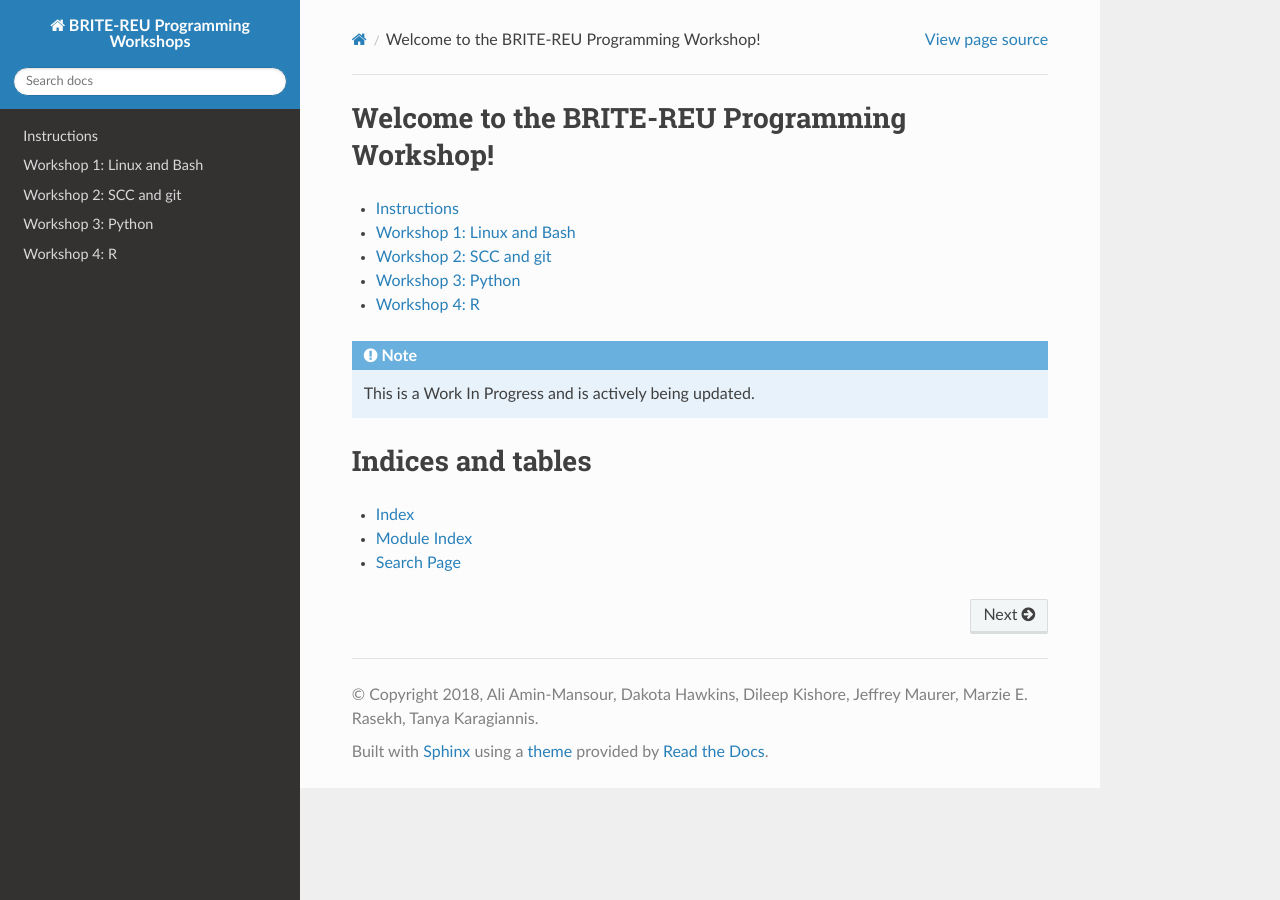
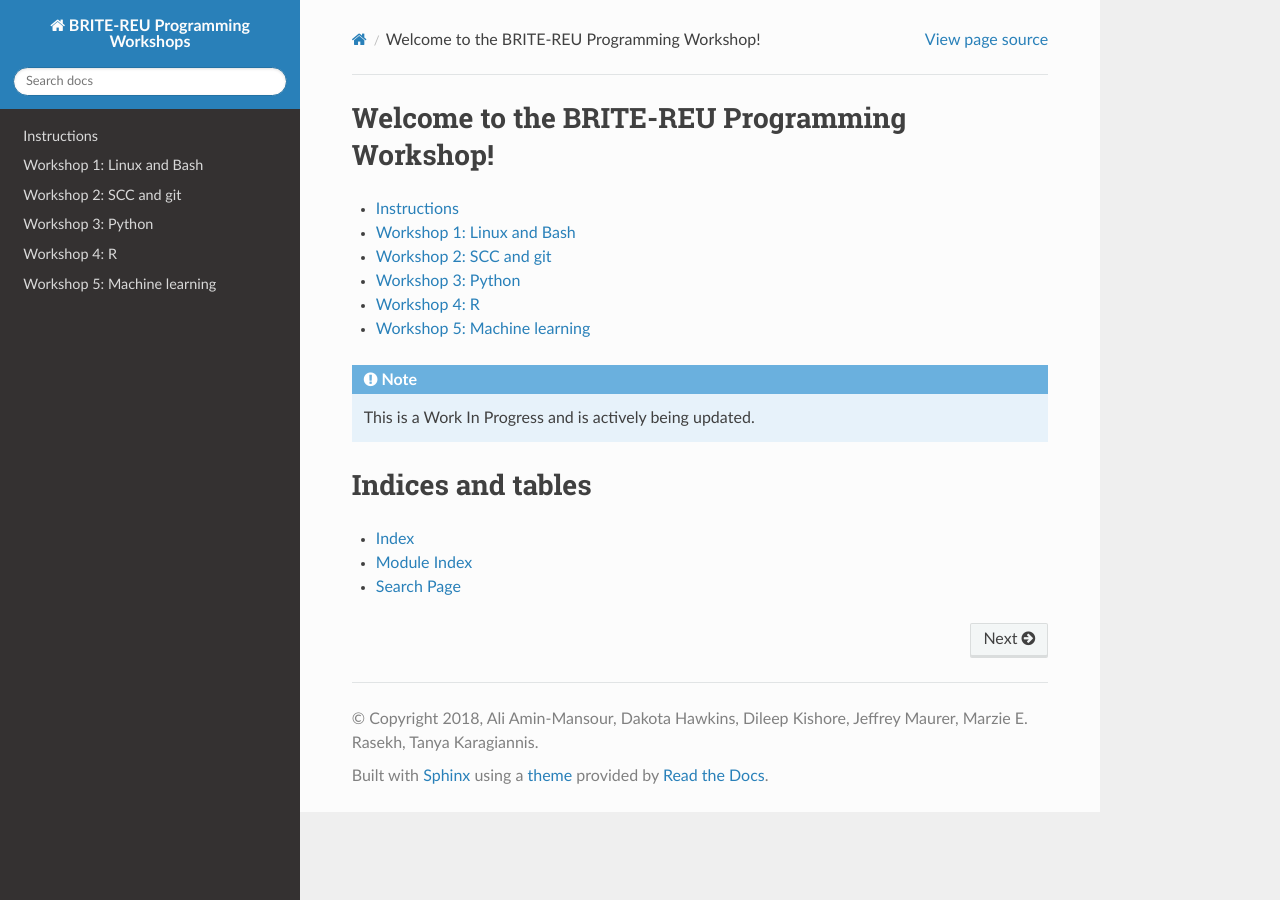
Before and after one commit to BRITE-REU/programming-workshops, a Sphinx documentation site: the page built from source/index.rst, in a window 1280 px wide. Built offline with Sphinx 7.4.7 and the Read the Docs theme 2.0.0, drawn with Linux system fonts in a browser that asks for light colours.

Commit message:
added link to the 5 workshop

```diff
--- a/source/index.rst
+++ b/source/index.rst
@@ -14,6 +14,7 @@ Welcome to the BRITE-REU Programming Workshop!
    Workshop 2: SCC and git  <workshops/02_scc_git/index>
    Workshop 3: Python <workshops/03_python/index>
    Workshop 4: R <workshops/04_R/index>
+   Workshop 5: Machine learning <workshops/05_Machine_learning/index>
 
 
 
```
